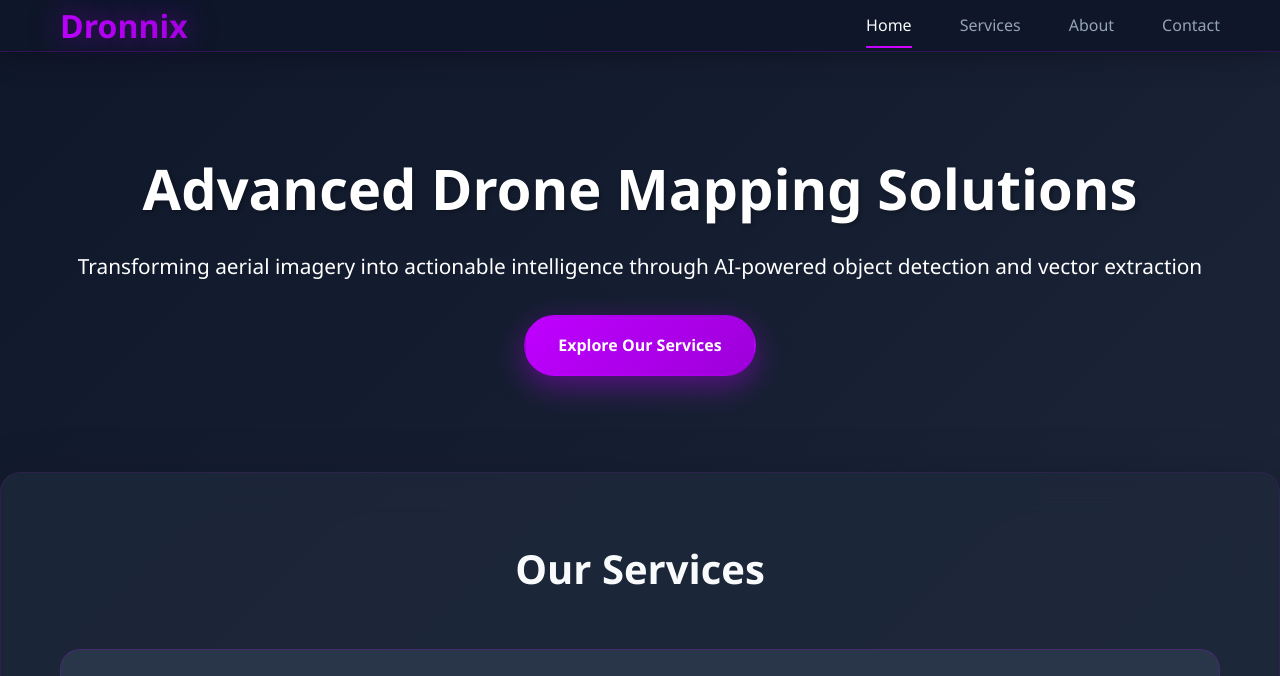
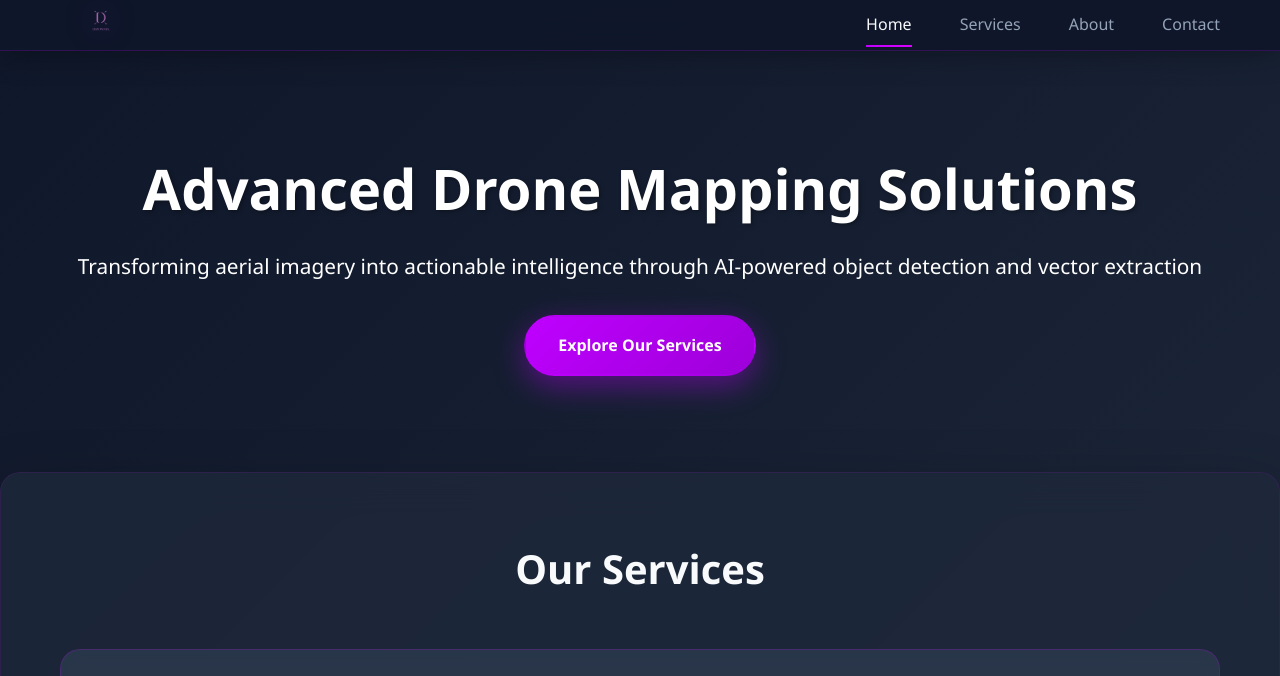
Before and after one commit to salarghaffarian/dronnix-website, a plain HTML site: page index.html in a window 1280 px wide. Shown: the top 676 px of the page. Drawn offline with Linux system fonts and the light colour scheme.

Commit message:
Logo is added to the website and checked for different screen size styles

```diff
--- a/index.html
+++ b/index.html
@@ -11,7 +11,9 @@
 <body>
     <header>
         <nav class="container">
-            <a href="#" class="logo">Dronnix</a>
+            <a href="#" class="logo">
+                <img src="logo/logo.png" alt="Dronnix Logo" class="logo-img">
+            </a>
             <ul class="nav-links">
                 <li><a href="#home" class="active">Home</a></li>
                 <li><a href="#services">Services</a></li>
--- a/style_index_monitor.css
+++ b/style_index_monitor.css
@@ -67,15 +67,21 @@ nav {
 }
 
 .logo {
-    font-size: 2rem;
-    font-weight: bold;
-    color: #BF00FF;
     text-decoration: none;
-    background: linear-gradient(45deg, #BF00FF, #9D00D9);
-    -webkit-background-clip: text;
-    -webkit-text-fill-color: transparent;
-    background-clip: text;
-    text-shadow: 0 0 30px rgba(191, 0, 255, 0.5);
+    display: flex;
+    align-items: center;
+}
+
+.logo-img {
+    height: 50px;
+    width: auto;
+    filter: drop-shadow(0 0 15px rgba(191, 0, 255, 0.5));
+    transition: all 0.3s ease;
+}
+
+.logo:hover .logo-img {
+    filter: drop-shadow(0 0 20px rgba(191, 0, 255, 0.8));
+    transform: scale(1.05);
 }
 
 .nav-links {
--- a/style_index_phone.css
+++ b/style_index_phone.css
@@ -37,8 +37,9 @@
     color: #f8fafc;
 }
 
-.logo {
-    font-size: 1.6rem;
+/* Logo - Mobile optimized */
+.logo-img {
+    height: 40px;
     z-index: 1002;
 }
 
--- a/style_index_tablet.css
+++ b/style_index_tablet.css
@@ -6,9 +6,9 @@
     padding: 0 30px;
 }
 
-/* Header adjustments for tablet */
-.logo {
-    font-size: 1.8rem;
+/* Logo adjustments for tablet */
+.logo-img {
+    height: 45px;
 }
 
 .nav-links {
```
Also changed, not shown: logo/logo.png (added).
